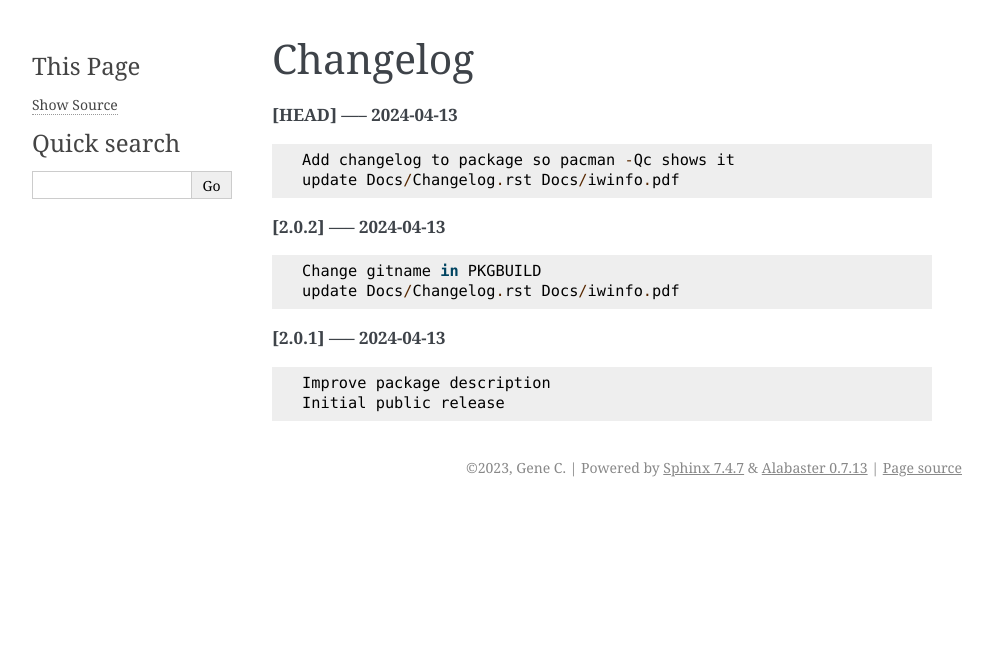
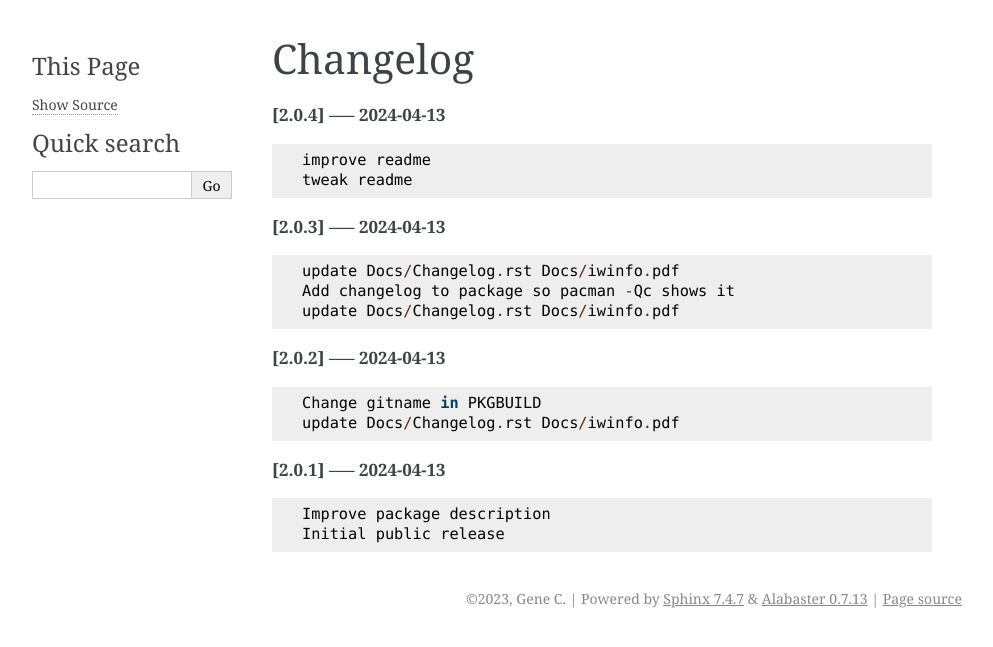
Before and after one commit to gene-git/iwinfo, a Sphinx documentation site: the page built from Docs/Changelog.rst, in a window 1280 px wide. Shown: the top 647 px of the page, without its empty margins (148-1141 px from the left). Built offline with Sphinx 7.4.7, drawn with Linux system fonts in a browser that asks for light colours; pages that are not in the unit, such as notebooks, are missing from menus.

Commit message:
update Docs/Changelog.rst Docs/iwinfo.pdf

```diff
--- a/Docs/Changelog.rst
+++ b/Docs/Changelog.rst
@@ -1,8 +1,15 @@
 Changelog
 =========
 
-**[HEAD] ----- 2024-04-13** ::
+**[2.0.4] ----- 2024-04-13** ::
 
+	    improve readme
+	    tweak readme
+
+
+**[2.0.3] ----- 2024-04-13** ::
+
+	    update Docs/Changelog.rst Docs/iwinfo.pdf
 	    Add changelog to package so pacman -Qc shows it
 	    update Docs/Changelog.rst Docs/iwinfo.pdf
 
```
Also changed, not shown: 1 other file.
